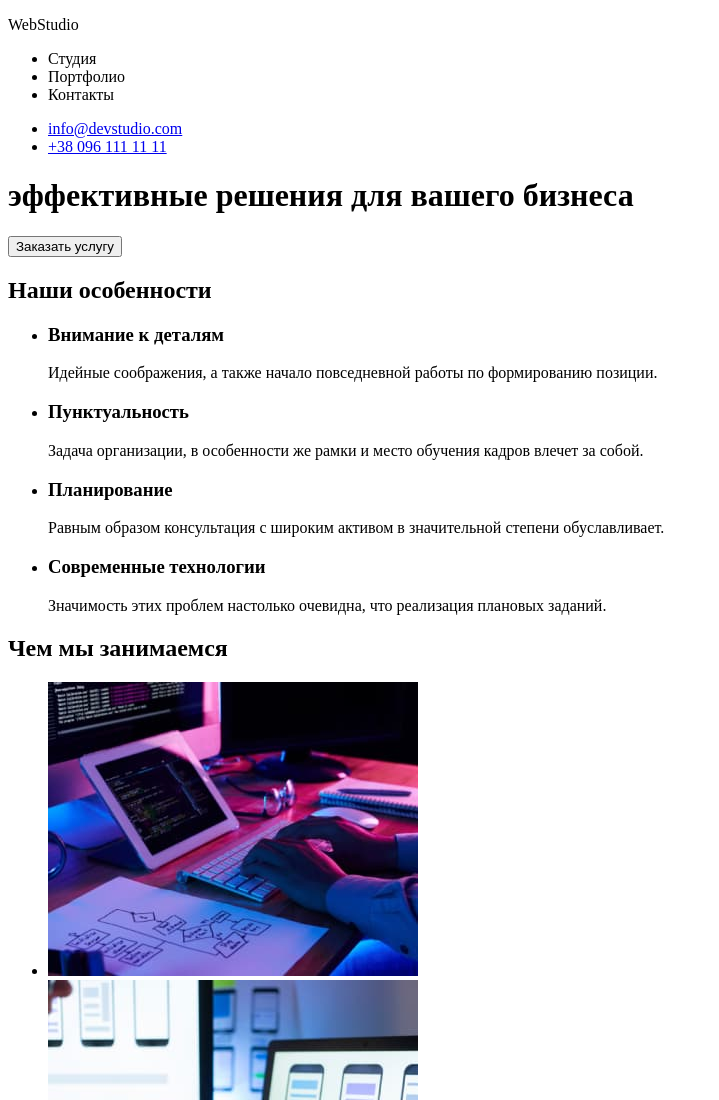
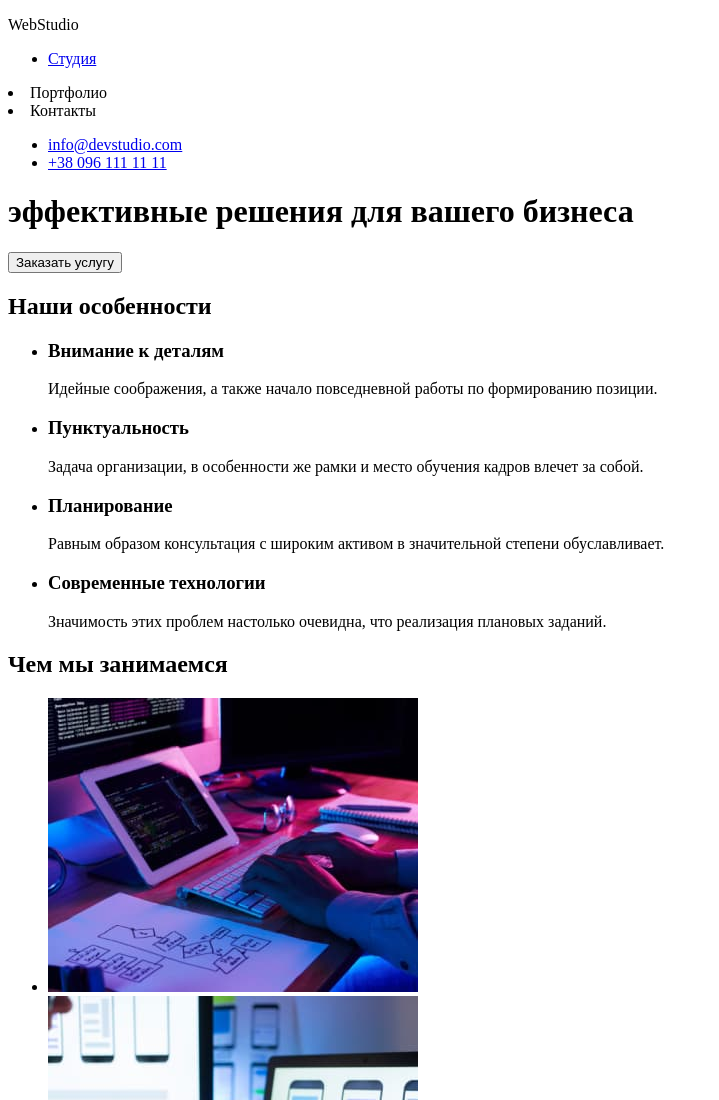
Before and after one commit to dreamkaman/goit-markup-hw-02, a plain HTML site: page index.html in a window 1280 px wide. Shown: the top 1100 px of the page, without its empty margins (0-719 px from the left). Drawn offline with Linux system fonts and the light colour scheme.

Commit message:
22092021

```diff
--- a/index.html
+++ b/index.html
@@ -12,8 +12,8 @@
         <p><span>Web</span>Studio</p>
         <nav>
             <ul>
-                <li>Студия</li>
-                <li>Портфолио</li>
+                <li> <a href="./index.html">Студия</a></ul>
+                <li><a href="./portfolio.html"></a>Портфолио</li>
                 <li>Контакты</li>
             </ul>
         </nav>
```
Also changed, not shown: css/styles.css (added), portfolio.html (added).
